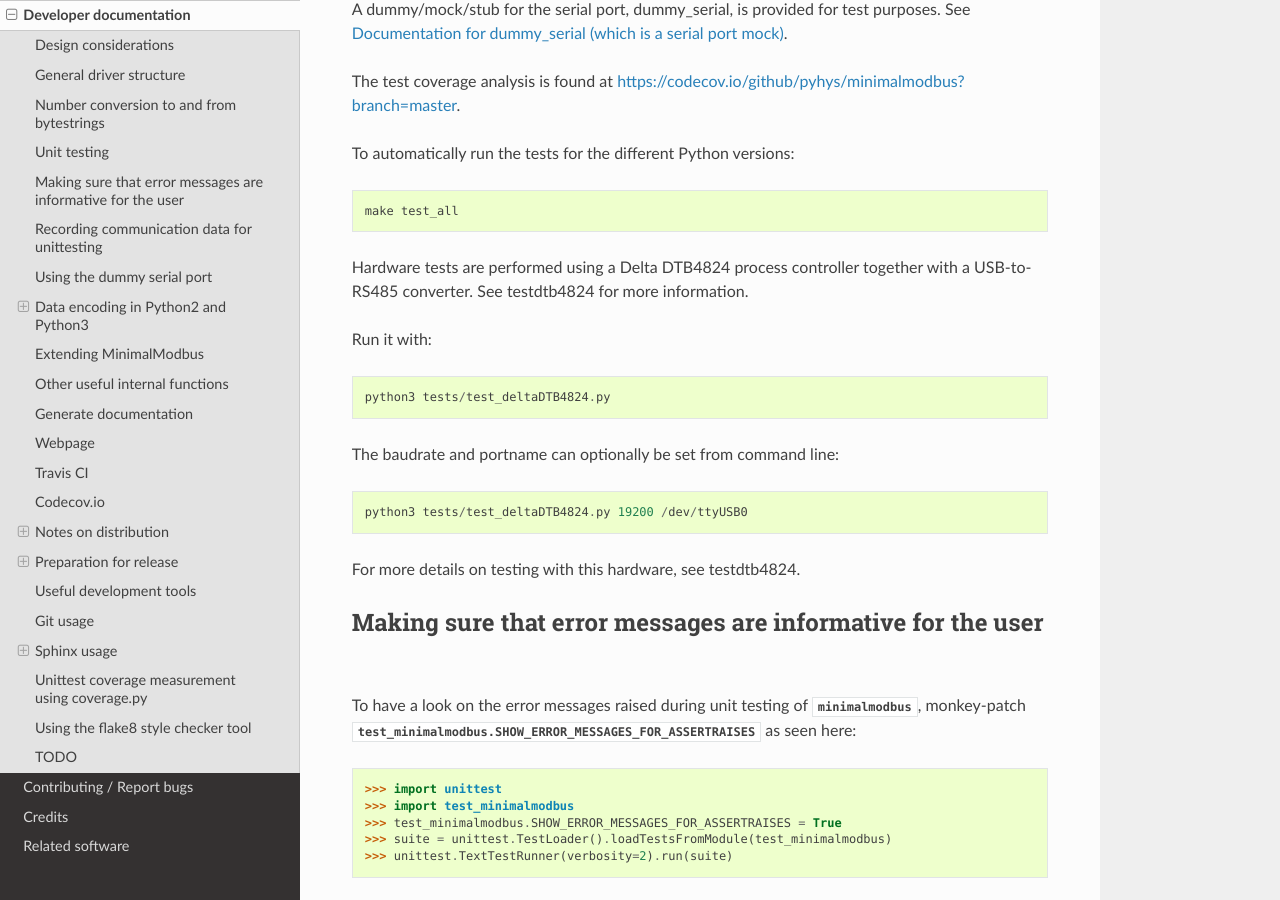
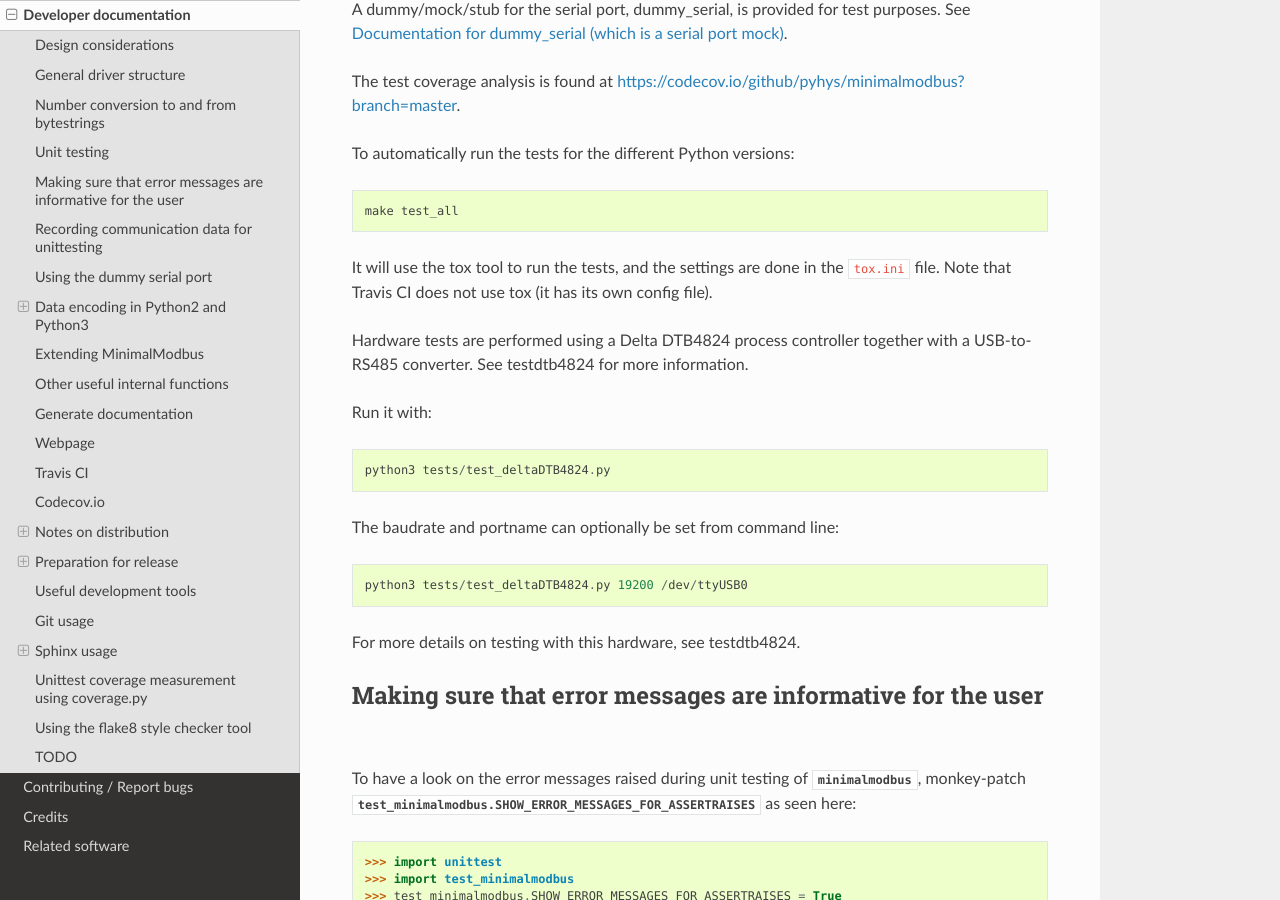
Before and after one commit to pyhys/minimalmodbus, a Sphinx documentation site: the page built from docs/develop.rst, in a window 1280 px wide and 900 px high, scrolled down 2372 px. Built offline with Sphinx 7.4.7 and the Read the Docs theme 2.0.0, drawn with Linux system fonts in a browser that asks for light colours; pages that are not in the unit, such as notebooks, are missing from menus; some of the changed text lies outside the part shown.

```diff
--- a/docs/develop.rst
+++ b/docs/develop.rst
@@ -105,6 +105,9 @@
 To automatically run the tests for the different Python versions::
 
     make test_all
+
+It will use the tox tool to run the tests, and the settings are done in
+the :file:`tox.ini` file. Note that Travis CI does not use tox (it has its own config file).
 
 Hardware tests are performed using a Delta DTB4824 process controller together
 with a USB-to-RS485 converter. See :ref:`testdtb4824` for more information.
```
Also changed, not shown: other parts of docs/develop.rst (+1 -2 lines), 1 other file.
